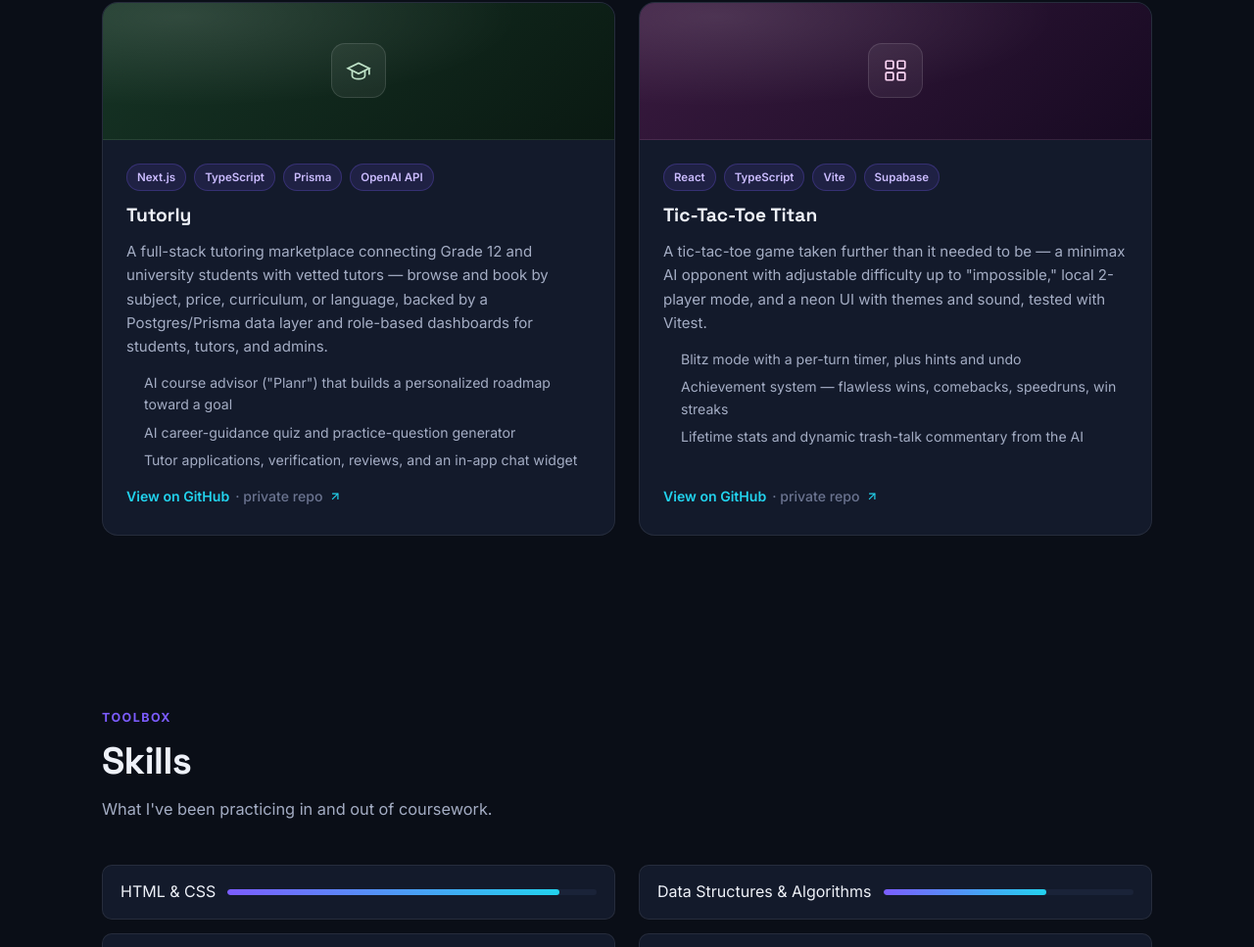
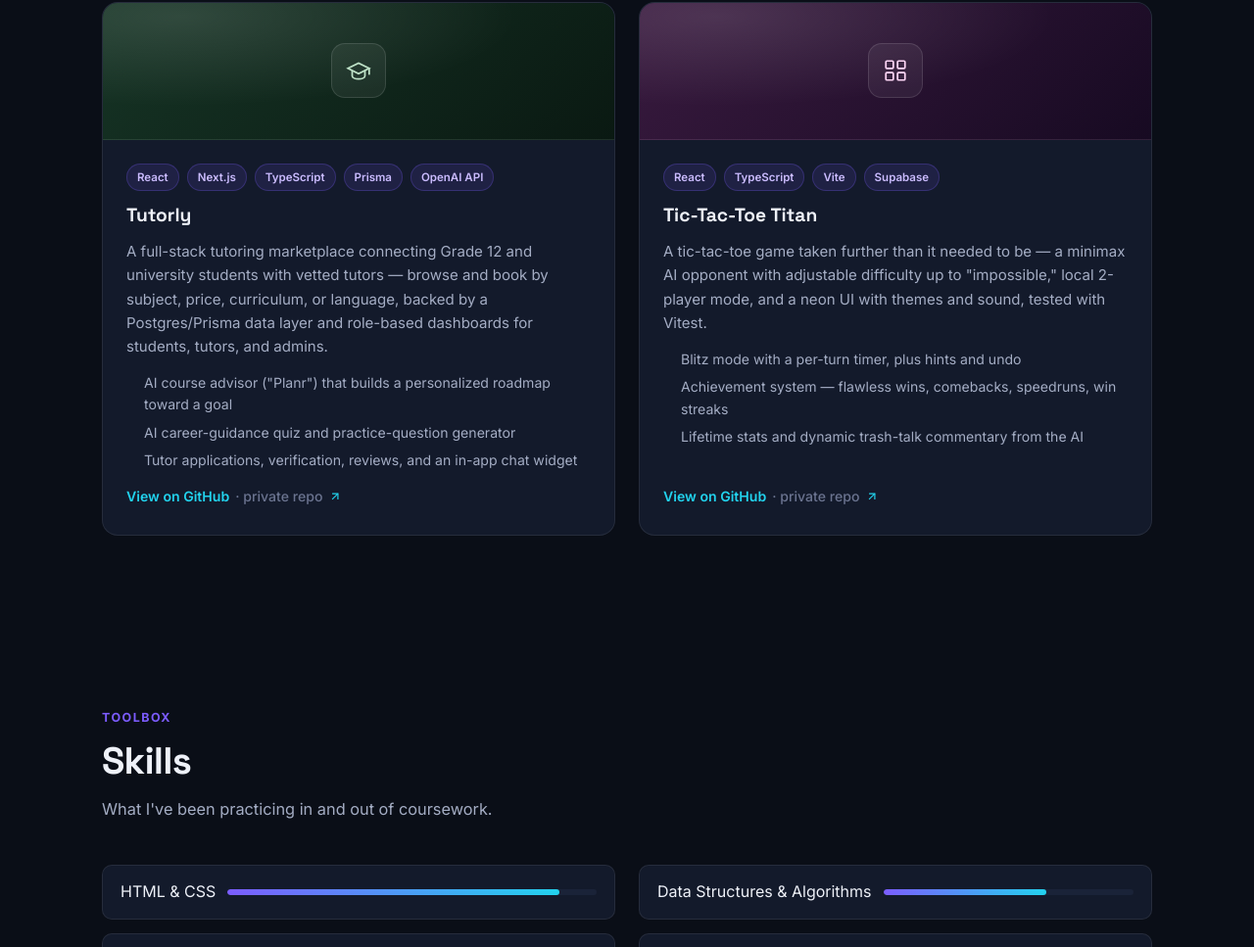
Before and after one commit to Promoe04/html-portfolio, a plain HTML site: page index.html in a window 1280 px wide. Shown: the part 1518-2485 px from the top of the page at 98% size. Drawn offline with Linux system fonts and the light colour scheme.

Commit message:
Add React tag to Tutorly project card (#3)
Next.js is React-based, but React itself wasn't called out
explicitly in the tech stack tags.


Claude-Session: https://claude.ai/code/session_014i21uUCGatKHXqThVcenP1

Co-authored-by: Claude <noreply@anthropic.com>

```diff
--- a/index.html
+++ b/index.html
@@ -94,7 +94,7 @@
           </div>
           <div class="project-card__body">
             <div class="project-card__tags">
-              <span class="tag">Next.js</span><span class="tag">TypeScript</span><span class="tag">Prisma</span><span class="tag">OpenAI API</span>
+              <span class="tag">React</span><span class="tag">Next.js</span><span class="tag">TypeScript</span><span class="tag">Prisma</span><span class="tag">OpenAI API</span>
             </div>
             <h3 class="project-card__title">Tutorly</h3>
             <p class="project-card__desc">A full-stack tutoring marketplace connecting Grade 12 and university students with vetted tutors — browse and book by subject, price, curriculum, or language, backed by a Postgres/Prisma data layer and role-based dashboards for students, tutors, and admins.</p>
```
